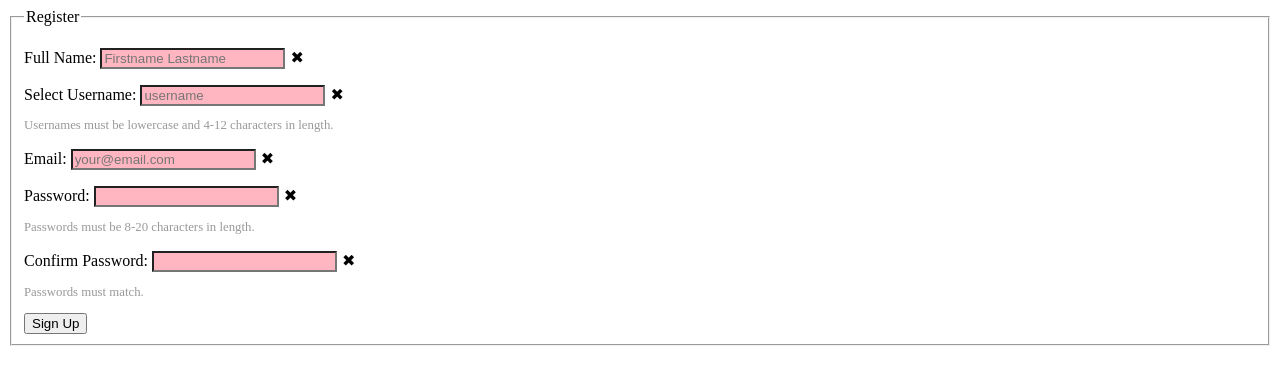
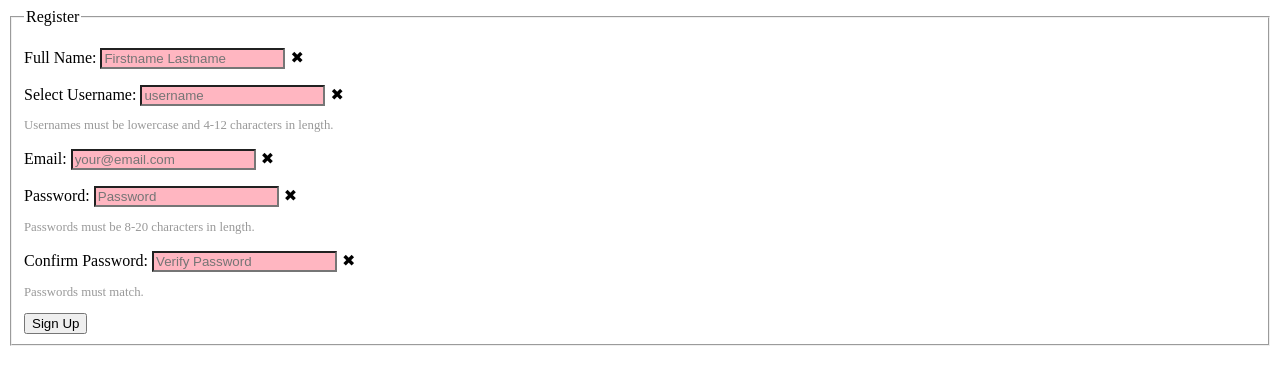
Before and after one commit to vikkoooo/AccountReg_JS, a plain HTML site: page index.html in a window 1280 px wide. Drawn offline with Linux system fonts and the light colour scheme.

Commit message:
confirm password regex and validity

```diff
--- a/index.html
+++ b/index.html
@@ -30,16 +30,21 @@
 			</label>
 
 			<label>Password:
-				<input name="password" type="password" required pattern=".{8,20}" />
+				<!-- https://stackoverflow.com/a/25973599 /> -->
+				<input name="password" type="password" placeholder="Password" required pattern="^\S{8,}$"
+					onchange="this.setCustomValidity(this.validity.patternMismatch ? 'Must have at least 8 characters' : ''); if(this.checkValidity()) form.password_two.pattern = this.value;">
 				<span class="validity"></span>
 				<p>Passwords must be 8-20 characters in length.</p>
 			</label>
 
 			<label>Confirm Password:
-				<input name="confirm-password" type="password" required pattern=".{8,20}" />
+				<!-- https://stackoverflow.com/a/25973599 /> -->
+				<input name="password_two" type="password" placeholder="Verify Password" required pattern="^\S{8,}$"
+					onchange="this.setCustomValidity(this.validity.patternMismatch ? 'Please enter the same Password as above' : '');">
 				<span class="validity"></span>
 				<p>Passwords must match.</p>
 			</label>
+
 
 			<button type="submit">Sign Up</button>
 		</form>
```
